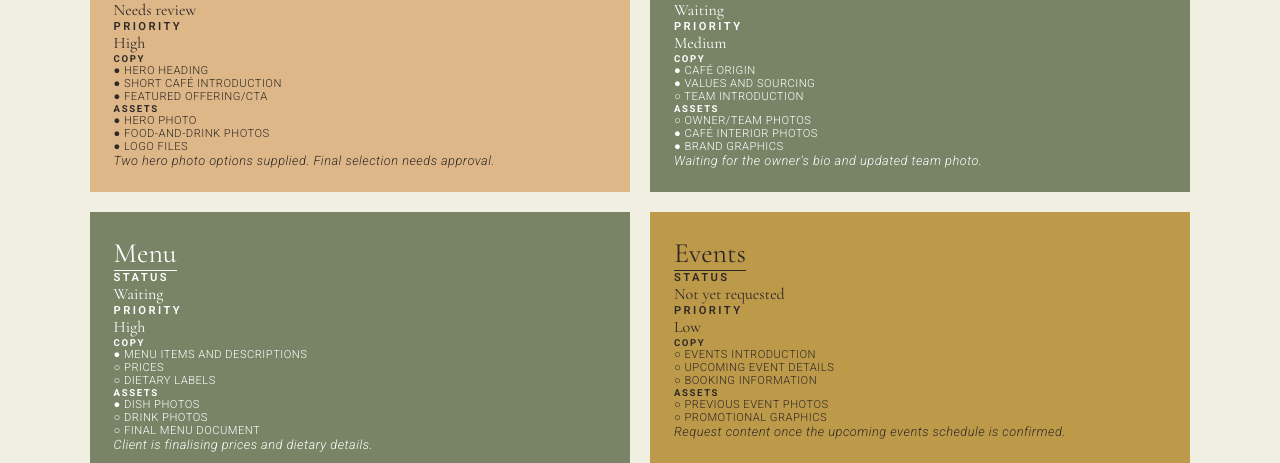
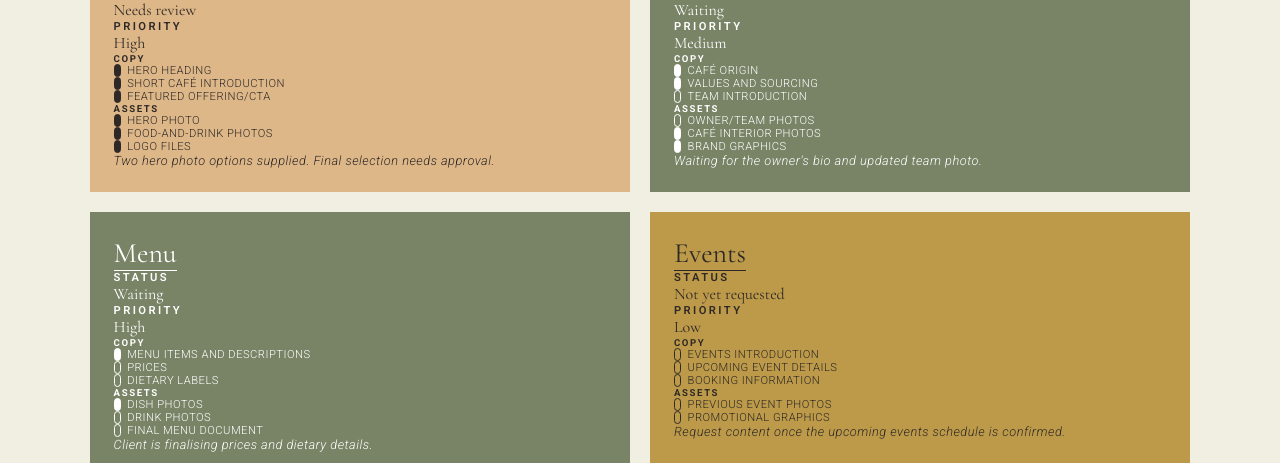
Before and after one commit to aliciabuelow/client-practice, a React (Vite) app: page / in a window 1280 px wide. Shown: the part 337-800 px from the top of the page. Built offline with nearby package versions, Linux system fonts and the light colour scheme.

Commit message:
Create css bullet points

```diff
--- a/src/components/RequirementList.jsx
+++ b/src/components/RequirementList.jsx
@@ -7,7 +7,12 @@ export default function RequirementList({ type, requirements }) {
             {requirements.map((requirement) => (
                 <ul>
                     <li key={requirement.id}>
-                        {requirement.received ? '● ' : '○ '}
+                        <span
+                            className={`requirement-marker ${
+                                requirement.received ? "received" : "missing"
+                            }`}
+                            aria-hidden="true"
+                        ></span>
 
                         {requirement.label}
                     </li>
--- a/src/styles/RequirementList.css
+++ b/src/styles/RequirementList.css
@@ -12,7 +12,27 @@
     list-style-type: none;
 }
 
+.requirement-marker {
+    display: inline-block;
+    width: 0.45rem;
+    height: 0.8rem;
+    border: 0.5px solid currentColor;
+    border-radius: 999px;
+    flex-shrink: 0;
+}
+
+.requirement-marker.received {
+    background-color: currentColor;
+}
+
+.requirement-marker.missing {
+    background-color: transparent;
+}
+
 .RequirementList li {
+    display: flex;
+    align-items: center;
+    gap: 0.4rem;
     letter-spacing: 0.03rem;
     text-transform: uppercase;
     font-size: 0.7rem;
```
